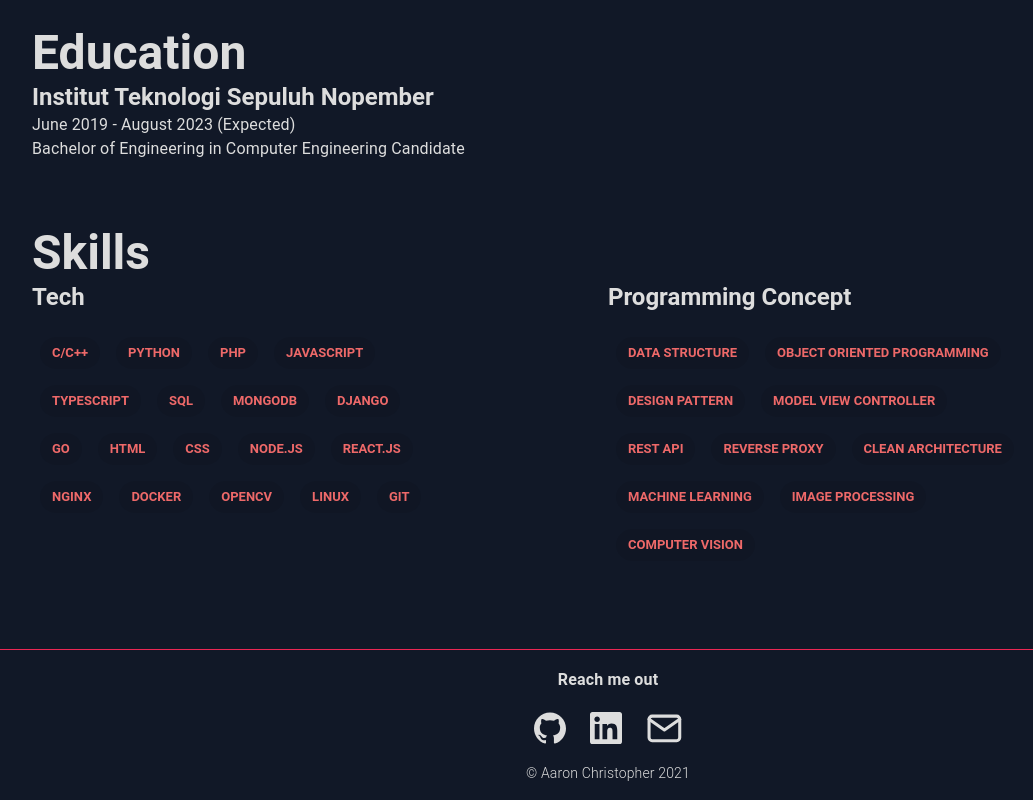
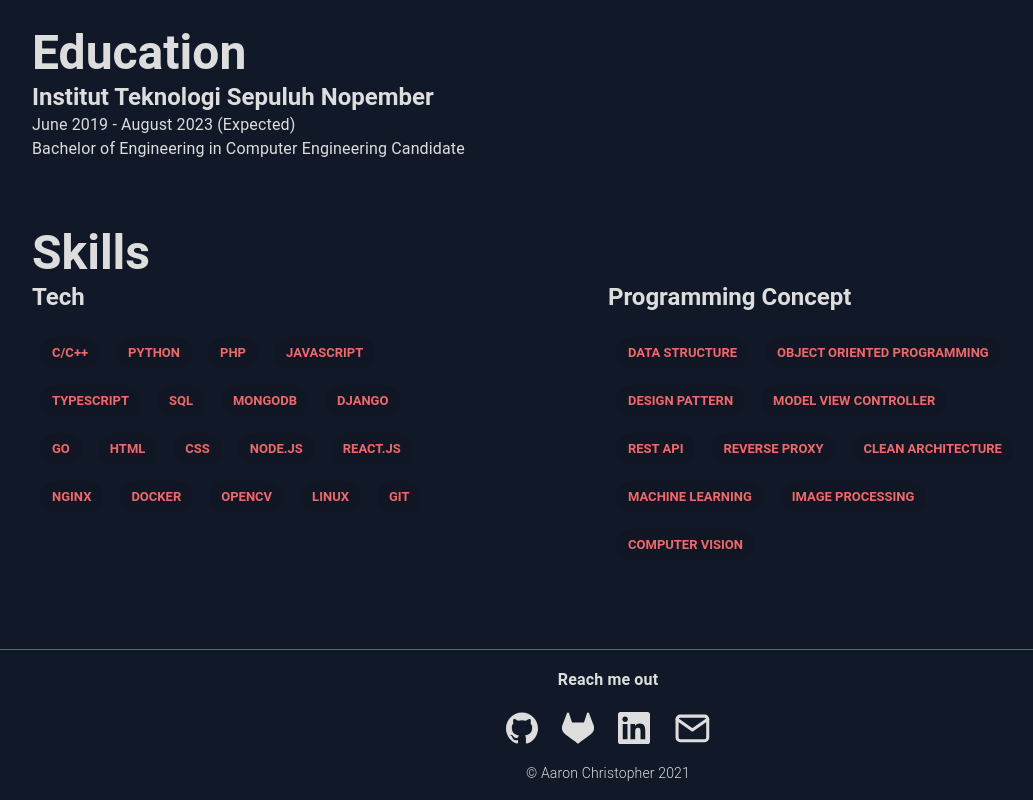
Before and after one commit to LordRonz/LordRonz.github.io, a Next.js app: page / in a window 1280 px wide. Shown: the part 1147-1947 px from the top of the page, without its empty margins (32-1065 px from the left). Built offline with nearby package versions, Linux system fonts and the light colour scheme.

Commit message:
feat: add gitlab contact

```diff
--- a/src/components/Contact.tsx
+++ b/src/components/Contact.tsx
@@ -8,31 +8,44 @@ import React, { useState } from 'react';
 import { CopyToClipboard } from 'react-copy-to-clipboard';
 import { IconContext } from 'react-icons';
 import { FiMail } from 'react-icons/fi';
-import { SiGithub, SiLinkedin } from 'react-icons/si';
+import { SiGithub, SiGitlab, SiLinkedin } from 'react-icons/si';
 
-const github = 'https://github.com/LordRonz';
 const mail = 'christopher.19072@mhs.its.ac.id';
-const linkedin = 'https://www.linkedin.com/in/aaronchristopher69/';
+
+const socials = [
+  {
+    label: 'GitHub',
+    link: 'https://github.com/LordRonz',
+    icon: <SiGithub className="text-lrtext-white transition-all duration-300 hover:text-lrred" />,
+  },
+  {
+    label: 'GitLab',
+    link: 'https://gitlab.com/lordronz',
+    icon: <SiGitlab className="text-lrtext-white transition-all duration-300 hover:text-lrred" />,
+  },
+  {
+    label: 'LinkedIn',
+    link: 'https://www.linkedin.com/in/aaronchristopher69/',
+    icon: <SiLinkedin className="text-lrtext-white transition-all duration-300 hover:text-lrred" />,
+  },
+];
 
 const Contact = (): JSX.Element => {
   const [copyStatus, setCopyStatus] = useState('Click to copy');
 
   return (
     <Grid container direction="row" justifyContent="center" alignItems="center" spacing={3} id="contact">
-      <Grid item>
-        <Link href={github} target="_blank" rel="noopener" aria-label="Twitter">
-          <IconContext.Provider value={{ size: '2em', style: { cursor: 'pointer' } }}>
-            <SiGithub className="text-lrtext-white transition-all duration-300 hover:text-lrred" />
-          </IconContext.Provider>
-        </Link>
-      </Grid>
-      <Grid item>
-        <Link href={linkedin} target="_blank" rel="noopener" aria-label="Twitter">
-          <IconContext.Provider value={{ size: '2em', style: { cursor: 'pointer' } }}>
-            <SiLinkedin className="text-lrtext-white transition-all duration-300 hover:text-lrred" />
-          </IconContext.Provider>
-        </Link>
-      </Grid>
+      {
+        socials.map(({label, link, icon}) => (
+          <Grid item key={label}>
+            <Link href={link} target="_blank" rel="noopener" aria-label={label}>
+              <IconContext.Provider value={{ size: '2em', style: { cursor: 'pointer' } }}>
+                {icon}
+              </IconContext.Provider>
+            </Link>
+          </Grid>
+        ))
+      }
       <Grid item>
         <Tippy
           animation="scale-subtle"
```
